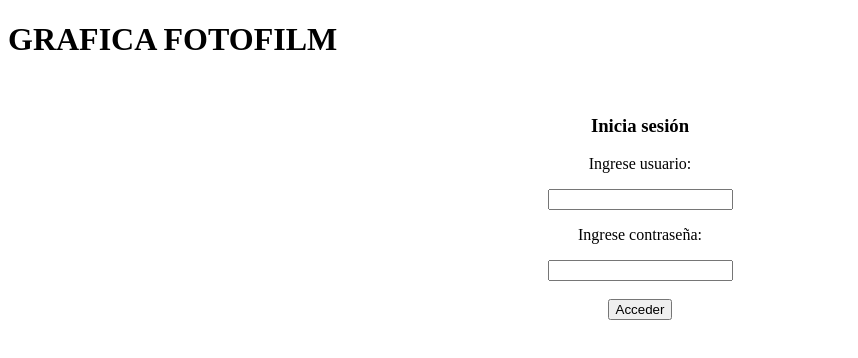
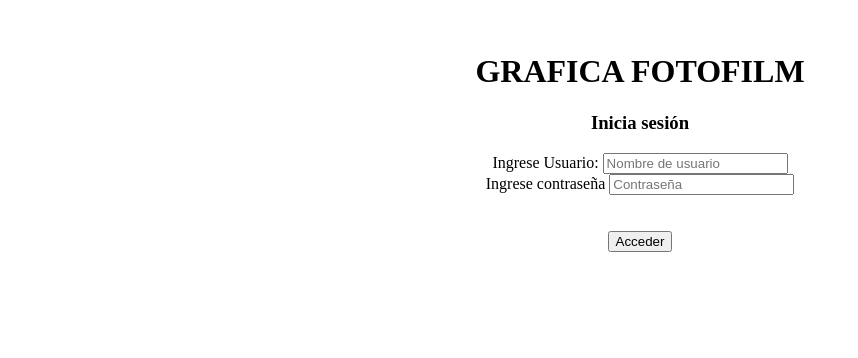
Before and after one commit to FedericaTaborda/Fotofilm, a plain HTML site: page Ordenes/login.html in a window 1280 px wide. Shown: the whole page, without its empty margins (0-858 px from the left). Drawn offline with Linux system fonts and the light colour scheme.

Commit message:
Add files via upload

```diff
--- a/Ordenes/login.html
+++ b/Ordenes/login.html
@@ -11,12 +11,20 @@
 
 <body>
     <main>
-        <h1>GRAFICA FOTOFILM</h1>
         <div class="contenedor_principal">
             <div class="caja_login">
+                <h1>GRAFICA FOTOFILM</h1>
                 <h3>Inicia sesión</h3>
-                <p>Ingrese usuario: </p><input type="text" name="usuario">
-                <p>Ingrese contraseña: </p><input type="password" name="contraseña">
+                <form>
+                    <div class="form-group">
+                      <label for="Usuario">Ingrese Usuario:</label>
+                      <input type="text" class="form-control" id="InputUsuario" aria-describedby="UsuarioHelp" placeholder="Nombre de usuario">
+                    </div>
+                    <div class="form-group">
+                      <label for="Contrasenia">Ingrese contraseña</label>
+                      <input type="password" class="form-control" id="InputContrasenia" placeholder="Contraseña">
+                    </div>
+                  </form>
                 <br><br>
                 <a href="index.html"> <button id="btn_id_iniciar_sesion">Acceder</button></a>
             </div>
```
Also changed, not shown: Ordenes/index.html (+3 -3 lines).
